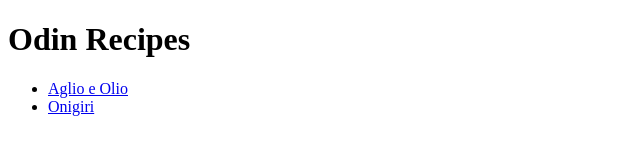
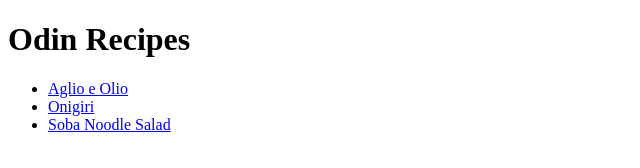
Before and after one commit to ashenaspirations/odin-recipes, a plain HTML site: page index.html in a window 1280 px wide. Shown: the whole page, without its empty margins (0-640 px from the left). Drawn offline with Linux system fonts and the light colour scheme.

Commit message:
Add links

```diff
--- a/index.html
+++ b/index.html
@@ -12,6 +12,7 @@
         <ul>
             <li><a href="recipes/aglio-e-olio.html">Aglio e Olio</a></li>
             <li><a href="recipes/onigiri.html">Onigiri</a></li>
+            <li><a href="recipes/soba-noodle-salad.html">Soba Noodle Salad</a></li>
         </ul>
 
     </body>
```
